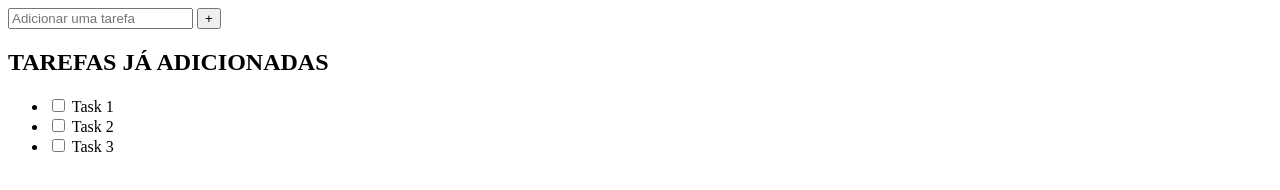
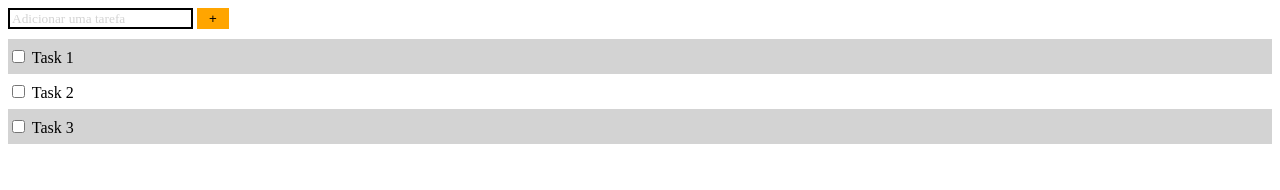
Before and after one commit to mgmymd/TIC-em-trilhas, a website: page tic/modulo2/projeto/todolist.html in a window 1280 px wide. Drawn offline with Linux system fonts and the light colour scheme.

Commit message:
finalizando projeto

```diff
--- /dev/null
+++ b/tic/modulo2/projeto/css/style.css
@@ -0,0 +1,40 @@
+input[type=text]{
+    border-style:solid;
+    border-color: black;
+}
+
+::placeholder{
+    font-family: constantia;
+    color:lightgray;
+}
+
+button{
+    background-color: orange;
+    border: 0;
+    margin-bottom: 0px;
+    width: 32px;
+    height: 21px;
+}
+
+button:hover{
+    background-color: rgb(188, 128, 16);
+}
+
+ul {
+    list-style-type: none;
+    margin-top: 10px;
+    justify-content: left;
+    padding-left: 0%;
+}
+
+li:nth-child(odd){
+    background-color: lightgrey;
+    height: 35px;
+    align-content: center;
+}
+
+li:nth-child(even){
+    background-color: white;
+    height: 35px;
+    align-content: center;
+}
--- a/tic/modulo2/projeto/todolist.html
+++ b/tic/modulo2/projeto/todolist.html
@@ -1,10 +1,12 @@
 <!DOCTYPE html>
-<html lang="pt">
+<html lang="pt-BR">
     <head>
         <meta charset="UTF-8">
         <meta name="viewport" content="width=device-width, initial-scale=1.0">
+        <link rel="stylesheet" href="css/style.css">
         <title>To do list</title>
     </head>
+
     <body>
         <div class="container">
             <form id="ftarefa" action="" method="get">
@@ -12,8 +14,7 @@
                 <button type="submit">+</button>
             </form>
 
-            <h2>TAREFAS JÁ ADICIONADAS</h2>
-            <ul id="toDoList">
+            <ul id="toDoList" role="list">
                 <li>
                     <input type="checkbox"/>
                     <span>Task 1</span>
```
Also changed, not shown: tic/modulo2/aula4/style.css (indentation only), tic/modulo2/projeto/js/script.js (added), tic/modulo2/projeto/style.css (deleted).
